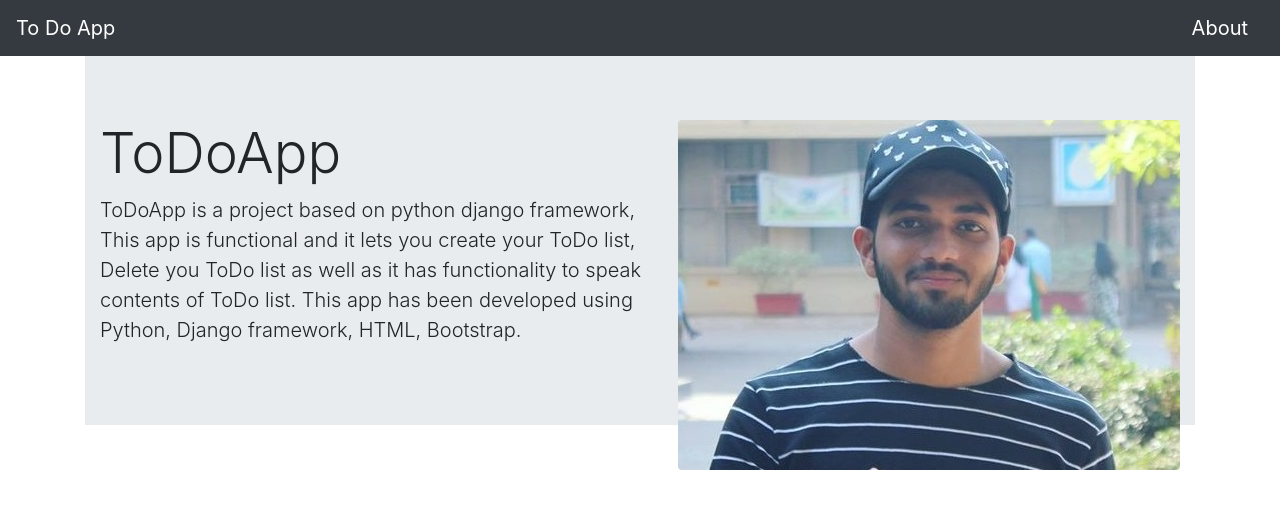
After one commit to sumityadav22/ToDoApp-Django, a Django app: page /about/ in a window 1280 px wide. The commit adds this page. Shown: the top 509 px of the page. Run offline with Django 3.2, Linux system fonts and the light colour scheme; some libraries are stand-ins or nearby versions.

Commit message:
EDIT - ADD about template

```diff
--- a/ToDo/ToDo/settings.py
+++ b/ToDo/ToDo/settings.py
@@ -119,3 +119,6 @@ USE_TZ = True
 # https://docs.djangoproject.com/en/3.0/howto/static-files/
 
 STATIC_URL = '/static/'
+STATICFILES_DIRS = [
+    os.path.join(BASE_DIR, 'static'),
+]
--- /dev/null
+++ b/ToDo/ToDoApp/templates/ToDo/about.html
@@ -0,0 +1,14 @@
+{% extends 'Todo/base.html' %}
+{% load static %}
+{% block title %}About Us{% endblock %}
+{% block content %}
+<div class="jumbotron jumbotron-fluid">
+  <div class="container">
+    <img class="img-responsive rounded float-right" src='{% static "/images/ProfilePicture.jpg" %}' alt="Something went wrong">
+    <h1 class="display-4">ToDoApp</h1>
+    <p class="lead">
+      ToDoApp is a project based on python django framework, This app is functional and it lets you create your ToDo list, Delete you ToDo list as well as it has functionality to speak contents of ToDo list. This app has been developed using Python, Django framework, HTML, Bootstrap.
+    </p>
+  </div>
+</div>
+{% endblock content %}
--- a/ToDo/ToDoApp/templates/ToDo/base.html
+++ b/ToDo/ToDoApp/templates/ToDo/base.html
@@ -11,6 +11,7 @@
     <body>
         <nav class="navbar navbar-dark bg-dark">
             <a class="navbar-brand" href="{% url 'home' %}">To Do App</a>
+            <a class="navbar-brand" href="{% url 'about' %}">About</a>
         </nav>
         <div class="container">
             {% block content %}{% endblock content %}
--- a/ToDo/ToDoApp/urls.py
+++ b/ToDo/ToDoApp/urls.py
@@ -1,9 +1,10 @@
 from django.urls import path
-from .views import addToDo, deleteToDo, home, speak
+from .views import addToDo, deleteToDo, home, speak, about
 
 urlpatterns = [
     path('',home,name = 'home'),
     path('add_todo/',addToDo,name = 'add_todo'),
     path('delete_todo/<int:todo_id>/',deleteToDo,name = 'delete_todo'),
     path('speak/<int:todo_id>/',speak,name = 'speak'),
+    path('about/',about,name = 'about'),
 ]
--- a/ToDo/ToDoApp/views.py
+++ b/ToDo/ToDoApp/views.py
@@ -29,3 +29,6 @@ def speak(request, todo_id):
     text_to_speech.save("voice.mp3")
     os.system("start voice.mp3")
     return redirect('home')
+
+def about(request):
+    return render(request,"Todo/about.html")
```
Also changed, not shown: ToDo/ToDoApp/static/images/ProfilePicture.jpg (added), ToDo/db.sqlite3, 1 other file.
